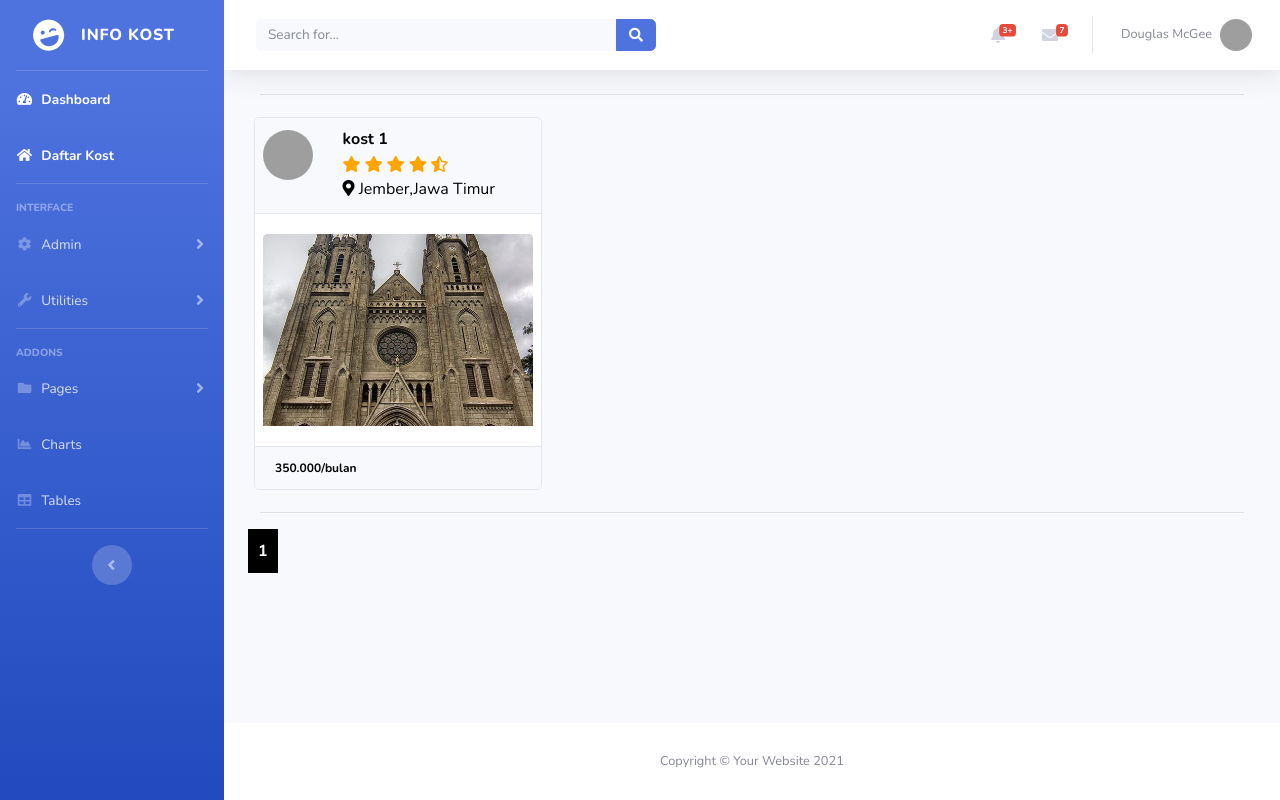
After one commit to MuhammadRamaPradipaWijaya/InfoKos, a PHP site: page /kost/daftar-kost.php in a window 1280 px wide. The commit adds this page. Run offline with PHP 8.4, Linux system fonts and the light colour scheme; data comes from the database, SQL or seed files in the repository; tables that the repository leaves empty hold one stand-in row (values such as "Sample post"); some libraries are stand-ins or nearby versions; grey boxes are pictures that could not be loaded.

Commit message:
first_commit

```diff
--- a/dashboard.php
+++ b/dashboard.php
@@ -2,6 +2,7 @@
 include('includes/header.php');
 include('includes/navbar.php');
 ?>
+
 
                 <!-- Begin Page Content -->
                 <div class="container-fluid">
--- a/includes/navbar.php
+++ b/includes/navbar.php
@@ -18,6 +18,11 @@
                 <a class="nav-link" href="index.php">
                     <i class="fas fa-fw fa-tachometer-alt"></i>
                     <span>Dashboard</span></a>
+            </li>
+            <li class="nav-item active">
+                <a class="nav-link" href="kost/daftar-kost.php">
+                    <i class="fas fa-fw fa-home"></i>
+                    <span>Daftar Kost</span></a>
             </li>
 
             <!-- Divider -->
--- /dev/null
+++ b/kost/daftar-kost.php
@@ -0,0 +1,166 @@
+<style>
+  .kost-card {
+    background-color: red;
+  }
+
+  .checked {
+    color: orange;
+  }
+
+
+  .card {
+    margin: 6px;
+  }
+
+  .card-img-top {
+    width: 100%;
+    height: 15vw;
+    object-fit: cover;
+  }
+</style>
+<meta name="viewport" content="width=device-width, initial-scale=1, shrink-to-fit=no">
+<?php
+require('../koneksi.php');
+
+include "../includes/header.php";
+include "../includes/navbar.php";
+
+
+function minfas($idkost, $tipe_kost)
+{
+  global $koneksi;
+  $cost = mysqli_query($koneksi, "SELECT min(biaya_fasilitas) FROM kamar WHERE id_kost=$idkost");
+  $p = mysqli_fetch_array($cost);
+  if ($tipe_kost == "Bulan") {
+    return $p['min(biaya_fasilitas)'];
+  } else if ($tipe_kost == "Tahun") {
+    return $p['min(biaya_fasilitas)'] * 12;
+  }
+}
+?>
+
+
+<?php
+//Algoritma Pagination untuk membagi page
+$jumlah_data_perhalaman = 6;
+$jumlah_halaman = ceil($jumlah_data = mysqli_num_rows(mysqli_query($koneksi, "SELECT * FROM kost JOIN user ON kost.id_pemilik = user.id")) / $jumlah_data_perhalaman);
+if (isset($_GET['halaman'])) {
+$halaman_aktif = $_GET['halaman'];
+} else {
+$halaman_aktif = 1;
+}
+$awalData = ($jumlah_data_perhalaman * $halaman_aktif) - $jumlah_data_perhalaman;
+
+
+
+if (isset($_GET['cari'])) {
+$cari = $_GET['cari'];
+$provinsi = $_GET['provinsi'];
+$kota = $_GET['kota'];
+$jenis_kost = $_GET['jenis_kost'];
+$filter_harga = $_GET['filter_harga'];
+
+
+
+if ($filter_harga == 1) {
+    $sub_query = "GROUP BY kost.harga_sewa";
+} else {
+    $sub_query = "GROUP BY kost.harga_sewa desc";
+}
+
+$data = mysqli_query($koneksi, "SELECT * FROM kost JOIN user ON kost.id_pemilik = user.id WHERE nama_kost LIKE '%" . $cari . "%' AND provinsi LIKE '%" . $provinsi . "%' AND kota LIKE '%" . $kota . "%' AND jenis_kost LIKE '%" . $jenis_kost . "%' $sub_query LIMIT $awalData,$jumlah_data_perhalaman");
+} else {
+$data = mysqli_query($koneksi, "SELECT * FROM kost JOIN user ON kost.id_pemilik = user.id LIMIT $awalData,$jumlah_data_perhalaman");
+}
+
+
+
+$no = 1; ?>
+<div class="container">
+<div class="col">
+
+    <hr>
+    <div class="row">
+    <?php
+    while ($d = mysqli_fetch_array($data)) {
+    ?>
+        <div class="card" style="width: 18rem;">
+        <a style="text-decoration: none;color:black" href="tampilan-kost.php?id_kost=<?php echo $d['id_kost'] ?>">
+            <div class="card-header">
+            <div class="row">
+                <div class="col-md-3">
+                <div class="row">
+                    <img style="object-fit: cover;" src="../img/profil/<?php echo $d['foto_profil'] ?>" class="thumbnail img-responsive rounded-circle mr-3" height="50px" width="50px" alt="avatar">
+                </div>
+                </div>
+                <div class="col">
+                <div class="card-text">
+                    <h6 class="card-title font-weight-bold mb-1"><?php echo $d['nama_kost'] ?></h6>
+                    <span class="stars-active" style="width:50%">
+                    <i class="fa fa-star checked" aria-hidden="true"></i>
+                    <i class="fa fa-star checked" aria-hidden="true"></i>
+                    <i class="fa fa-star checked" aria-hidden="true"></i>
+                    <i class="fa fa-star checked" aria-hidden="true"></i>
+                    <i class="fa fa-star-half-alt checked" aria-hidden="true"></i>
+                    </span>
+                    <p class="card-text"><i class="fas fa-map-marker-alt"></i> <?php echo $d['kota'] . ',' . $d['provinsi'] ?></p>
+
+                </div>
+                </div>
+            </div>
+            </div>
+            <div class="card-body">
+            <div class="row">
+                <img class="card-img-top mx-auto" src="../img/foto_kost/kamar/<?php echo $d['foto_kamar'] ?>" alt="Card image cap">
+            </div>
+            </div>
+            <div class="card-footer">
+            <div class="row">
+                <div class="col-md-7" style="font-size:12px;font-weight:bold"><?php echo number_format($d['harga_sewa'] + minfas($d['id_kost'], $d['tipe_kost']), 0, ',', '.') . '/' . $d['tipe_kost'] ?></div>
+                <?php
+                if ($d['jenis_kost'] == "Putri") {
+
+                ?>
+                <div class="col" style="background-color:pink;font-size:12px;font-weight:bold;color:white"><?php echo $d['jenis_kost'] ?></div>
+                <?php
+                } else if ($d['jenis_kost'] == "Putra") {
+                ?>
+                <div class="col" style="background-color:black;font-size:12px;font-weight:bold;color:white"><?php echo $d['jenis_kost'] ?></div>
+                <?php
+                } else if ($d['jenis_kost'] == "Campuran") {
+                ?>
+                <div class="col" style="background-color:purple;font-size:12px;font-weight:bold;color:white"><?php echo $d['jenis_kost'] ?></div>
+                <?php } ?>
+            </div>
+            </div>
+        </a>
+        </div>
+
+
+
+    <?php } ?>
+    </div>
+    <hr>
+    <div class="row">
+
+    <?php for ($i = 1; $i <= $jumlah_halaman; $i++) : ?>
+        <?php if ($i == $halaman_aktif) : ?>
+        <a style="font-weight: bold;background-color:black;padding:10px;color:white;" href="?halaman=<?php echo $i ?>"><?php echo $i ?></a>
+        <?php else : ?>
+        <a style="font-weight: bold;background-color:red;padding:10px;color:white" href="?halaman=<?php echo $i ?>"><?php echo $i ?></a>
+        <?php endif; ?>
+    <?php endfor; ?>
+
+    </div>
+</div>
+</div>
+
+<!-- tutup pencarian  -->
+<br>
+
+
+</div>
+<?php
+include "../includes/scripts.php";
+include "../includes/footer.php";
+?>
```
